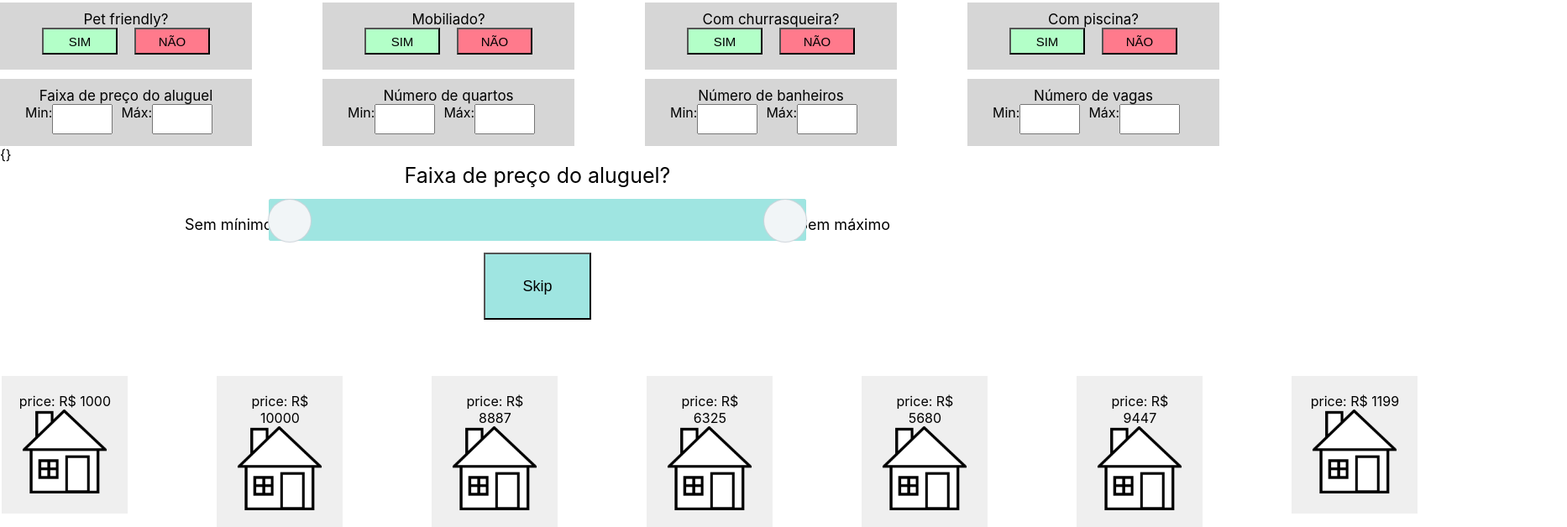
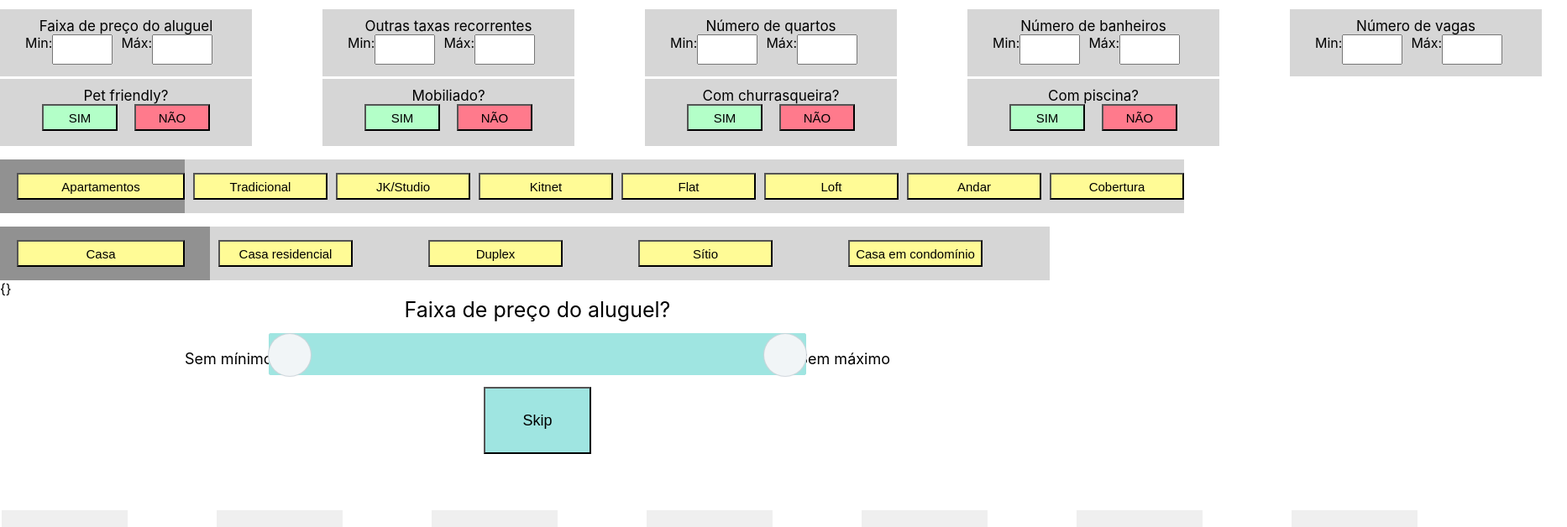
Before and after one commit to Maschroeder1/ihc, a React (Create React App) app in the folder frontend/: page / in a window 1280 px wide. Shown: the top 628 px of the page at 84% size, 1866 px wide, since content can reach past the window. Built offline with nearby package versions, Linux system fonts and the light colour scheme; the HTML template or start-up script is replaced by a standard one.

Commit message:
advanced tiered buttons

```diff
--- a/frontend/src/App.js
+++ b/frontend/src/App.js
@@ -241,20 +241,142 @@ class App extends Component {
     </div>)
   }
 
+  singleToggle(filterName, innerFilterName) {
+    let apiRequestCopy = this.state.apiRequest
+    let currentFilter = apiRequestCopy[filterName]
+
+    if (currentFilter === undefined) {
+      currentFilter = [innerFilterName]
+    } else {
+      if (currentFilter.includes(innerFilterName)) {
+        currentFilter = currentFilter.filter(filter => filter !== innerFilterName)
+      } else {
+        currentFilter.push(innerFilterName)
+      }
+    }
+
+    if (currentFilter.length === 0) {
+      delete apiRequestCopy[filterName]
+    } else {
+      apiRequestCopy[filterName] = currentFilter
+    }
+
+    let newTrace = this.state.trace
+    newTrace.push({ "time": new Date() - this.state.initialTimestamp, "Filter": filterName })
+
+    this.setState({ apiRequest: apiRequestCopy, trace: newTrace })
+  }
+
+  linkedToggle(filterName, childrenKeys) {
+    let apiRequestCopy = this.state.apiRequest
+    let currentFilter = apiRequestCopy[filterName]
+
+    if (currentFilter === undefined) {
+      currentFilter = childrenKeys
+    } else {
+      let allChildrenSelected = childrenKeys.every(key => currentFilter.includes(key))
+
+      if (allChildrenSelected) {
+        currentFilter = currentFilter.filter(filter => !childrenKeys.includes(filter))
+      } else {
+        currentFilter = [...new Set(currentFilter.concat(childrenKeys))]
+      }
+    }
+
+    if (currentFilter.length === 0) {
+      delete apiRequestCopy[filterName]
+    } else {
+      apiRequestCopy[filterName] = currentFilter
+    }
+
+    let newTrace = this.state.trace
+    newTrace.push({ "time": new Date() - this.state.initialTimestamp, "Filter": filterName })
+
+    this.setState({ apiRequest: apiRequestCopy, trace: newTrace })
+  }
+
+  linkedButton(text, filterName, children) {
+    const STRONG_COLOR = "#fff500"
+    const LIGHT_COLOR = "#fffb96"
+
+    let isParentSelected = this.state.apiRequest[filterName] !== undefined &&
+      this.state.apiRequest[filterName].some(item => children.map(child => child.key).includes(item))
+    let parentColor = isParentSelected ? STRONG_COLOR : LIGHT_COLOR
+
+    let parent = (
+      <div style={{marginTop:'1rem', "height": "4rem", 'backgroundColor': '#919191', 'width': '250px'}}>
+        <button
+          key="parent"
+          onMouseOver={event => event.target.style.background = STRONG_COLOR}
+          onMouseOut={event => event.target.style.background = parentColor}
+          style={{ "background": parentColor, "height": "2rem", width: "200px", 'marginLeft': '20px', "marginTop": "1rem", "fontSize": "15px" }}
+          onClick={() => this.linkedToggle(filterName, children.map(child => child.key))}
+          >
+        {text}
+      </button>
+    </div>)
+
+    let childrenButtons = []
+
+    for (let child of children) {
+      let isSelected = this.state.apiRequest[filterName] !== undefined && this.state.apiRequest[filterName].includes(child.key)
+      let color = isSelected ? STRONG_COLOR : LIGHT_COLOR
+
+      childrenButtons.push(
+        <div style={{marginTop:'1rem', "height": "4rem", 'backgroundColor': '#d6d6d6', 'width': '250px'}}>
+          <button
+          key={child.key}
+          onMouseOver={event => event.target.style.background = STRONG_COLOR}
+          onMouseOut={event => event.target.style.background = color}
+          style={{ "background": color, "height": "2rem", width: "160px", 'marginLeft': '10px', "marginTop": "1rem", "fontSize": "15px" }}
+          onClick={() => this.singleToggle(filterName, child.key)}
+          >
+            {child.text}
+          </button>
+        </div>
+      )
+    }
+
+    return(<div style={{display: "flex", flexDirection: "row"}}>
+    {parent}
+    {childrenButtons}
+    </div>)
+  }
+
   complexView() {
     return (
       <>
+      <div style={{ 'display': 'grid', 'gridTemplateColumns': '14rem 14rem 14rem 14rem 14rem', 'gridGap': '2rem', 'gridAutoFlow': 'row', 'columnGap': '10rem' }}>
+        {this.fillableInputRange("Faixa de preço do aluguel", 'TOTAL_PRICE_RANGE', 1000)}
+        {this.fillableInputRange("Outras taxas recorrentes", 'FEES_PRICE_RANGE', 200)}
+        {this.fillableInputRange("Número de quartos", 'BEDROOM COUNT', 0)}
+        {this.fillableInputRange("Número de banheiros", 'BATHROOM_COUNT', 0)}
+        {this.fillableInputRange("Número de vagas", 'PARKING_SPOTS', 0)}
+      </div>
         <div style={{ 'display': 'grid', 'gridTemplateColumns': '4rem 4rem 4rem 4rem', 'gridGap': '4rem', 'gridAutoFlow': 'row', 'columnGap': '20rem' }}>
           {this.boolButton("Pet friendly?", 'PET_FRIENDLY')}
           {this.boolButton("Mobiliado?", 'READY_TO_LIVE')}
           {this.boolButton("Com churrasqueira?", 'BARBECUE')}
           {this.boolButton("Com piscina?", 'POOL')}
         </div>
-        <div style={{ 'display': 'grid', 'gridTemplateColumns': '14rem 14rem 14rem 14rem', 'gridGap': '2rem', 'gridAutoFlow': 'row', 'columnGap': '10rem' }}>
-          {this.fillableInputRange("Faixa de preço do aluguel", 'TOTAL_PRICE_RANGE', 1000)}
-          {this.fillableInputRange("Número de quartos", 'BEDROOM COUNT', 0)}
-          {this.fillableInputRange("Número de banheiros", 'BATHROOM_COUNT', 0)}
-          {this.fillableInputRange("Número de vagas", 'PARKING_SPOTS', 0)}
+        <div>
+          { this.linkedButton('Apartamentos', 'HOUSE_TYPE', [
+            {'text': 'Tradicional', 'key': 'TRADITIONAL'},
+            {'text': 'JK/Studio', 'key': 'STUDIO'},
+            {'text': 'Kitnet', 'key': 'KITNET'},
+            {'text': 'Flat', 'key': 'FLAT'},
+            {'text': 'Loft', 'key': 'LOFT'},
+            {'text': 'Andar', 'key': 'FLOOR'},
+            {'text': 'Cobertura', 'key': 'ROOFTOP'}
+            ])}
+        </div>
+        <div>
+            { this.linkedButton('Casa', 'HOUSE_TYPE', [
+              {'text': 'Casa residencial', 'key': 'SINGLE_FAMILY'},
+              {'text': 'Duplex', 'key': 'DUPLEX'},
+              {'text': 'Sítio', 'key': 'CABIN'},
+              {'text': 'Casa em condomínio', 'key': 'HOA'}
+              ])}
         </div>
       </>
     )
```
